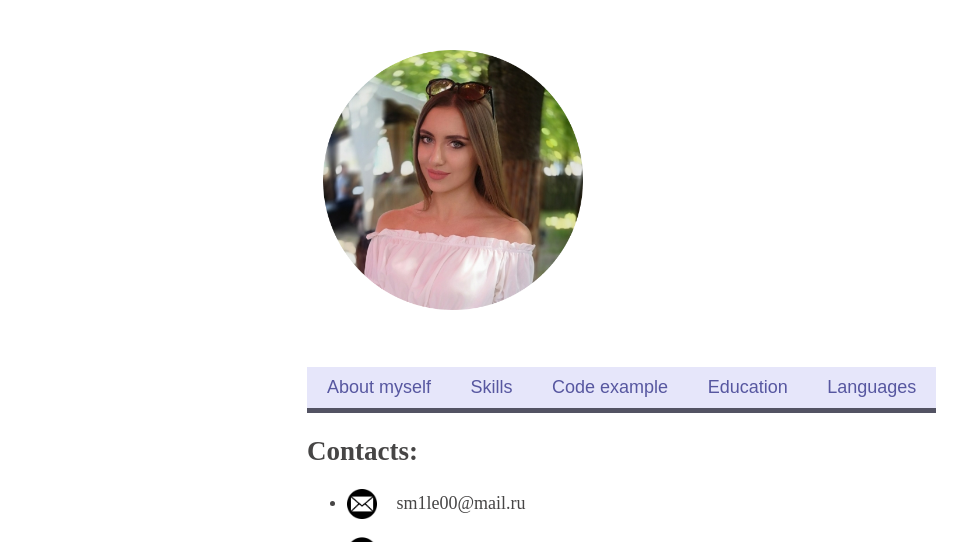
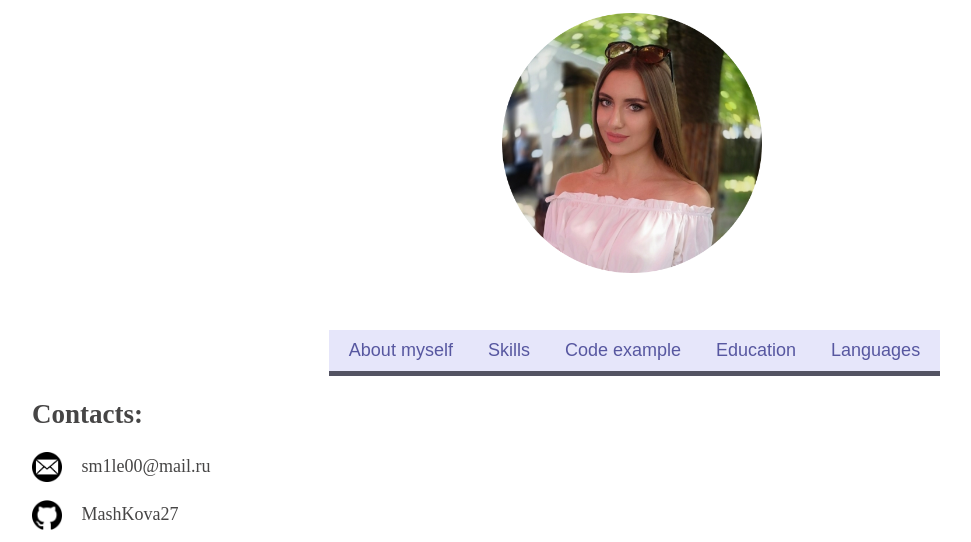
Before and after one commit to MashKova27/rsschool-cv, a plain HTML site: page index.html in a window 1280 px wide. Shown: the part 132-674 px from the top of the page, without its empty margins (8-979 px from the left). Drawn offline with Linux system fonts and the light colour scheme.

Commit message:
feat: change styles

```diff
--- a/style.css
+++ b/style.css
@@ -3,6 +3,8 @@ body {
   color: rgb(70, 69, 69);
   background-color: #ffffff;
   font-size: 18px;
+  width: 1200px;
+  margin: 0 auto;
 }
 h1 {
   font-family: "Nuosu SIL", serif;
@@ -17,6 +19,12 @@ h1 {
   display: inline-block;
   vertical-align: bottom;
 }
+
+.contacts ul {
+  list-style: none;
+  padding: 0;
+}
+
 .contacts li img {
   vertical-align: middle;
   margin-right: 15px;
@@ -43,6 +51,8 @@ p.fig {
   list-style-type: none;
   padding-left: 0;
   margin-left: 0;
+  display: flex;
+  justify-content: center;
 }
 .menu li {
   display: inline;
@@ -87,6 +97,7 @@ p.fig {
   flex-direction: column;
   justify-content: flex-start;
   align-items: stretch;
+  margin: 0 auto;
 }
 .footer-icons {
   display: flex;
@@ -102,7 +113,3 @@ p.fig {
   font-family: "Nuosu SIL", serif;
   font-size: 20px;
 }
-body {
-  width: 650px;
-  margin: 0 auto;
-}
```
